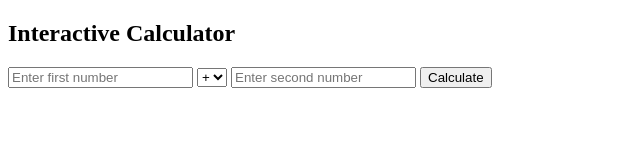
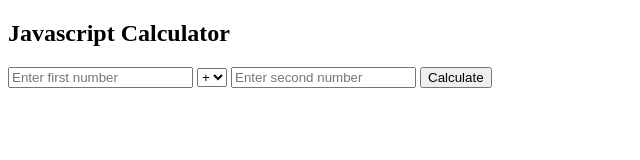
Before and after one commit to sakethvarma0103/wad-calci-3, a plain HTML site: page index.html in a window 1280 px wide. Shown: the full height of the page, 0-640 px from the left. Drawn offline with Linux system fonts and the light colour scheme.

Commit message:
Update index.html

```diff
--- a/index.html
+++ b/index.html
@@ -5,11 +5,11 @@
     <meta charset="UTF-8">
     <meta http-equiv="X-UA-Compatible" content="IE=edge">
     <meta name="viewport" content="width=device-width, initial-scale=1.0">
-    <title>ICalculator</title>
+    <title>Calculator</title>
 </head>
 
 <body>
-    <h2>Interactive Calculator</h2>
+    <h2>Javascript Calculator</h2>
     <input type="text" id="fn" placeholder="Enter first number">
     <select id="operation">
         <option value="+">+</option>
```
